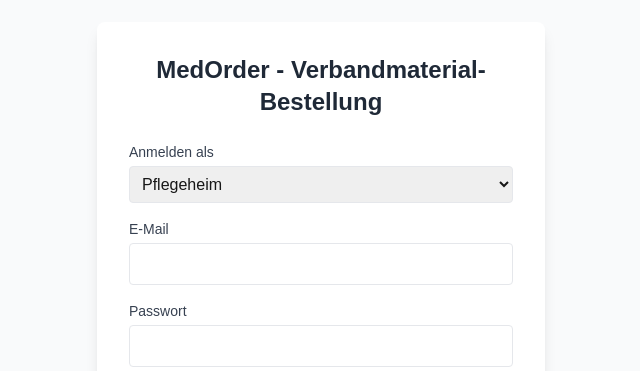
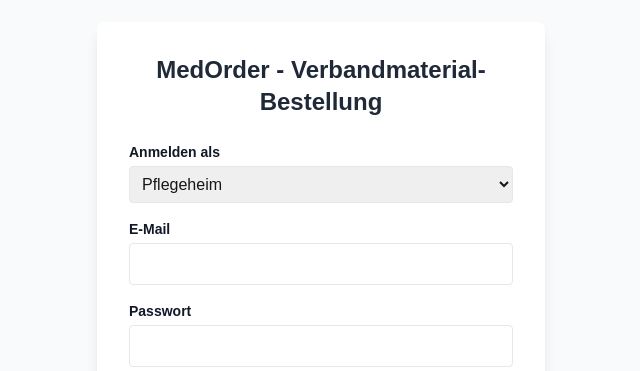
Before and after one commit to automedix/medorder, a Next.js app: page /login in a window 1280 px wide. Shown: the part 162-533 px from the top of the page, without its empty margins (319-959 px from the left). Built offline with nearby package versions, Linux system fonts and the light colour scheme.

Commit message:
Fix: Darker text on login page, add error handling for carehomes

```diff
--- a/src/app/admin/carehomes/page.tsx
+++ b/src/app/admin/carehomes/page.tsx
@@ -66,8 +66,11 @@ export default function CareHomesPage() {
     return password
   }
 
+  const [error, setError] = useState('')
+
   const handleCreateCareHome = async (e: React.FormEvent) => {
     e.preventDefault()
+    setError('')
     const password = generatePassword()
 
     try {
@@ -90,10 +93,16 @@ export default function CareHomesPage() {
           address: ''
         })
         fetchCareHomes()
-        alert(`Pflegeheim angelegt! Das temporäre Passwort ist: ${password}\n\nBitte notieren und sicher übermitteln!`)
+        alert(`Pflegeheim angelegt!\n\nE-Mail: ${newCareHome.email}\nPasswort: ${password}\n\nBitte notieren und sicher übermitteln!`)
+      } else if (res.status === 401) {
+        setError('Nicht autorisiert. Bitte erneut anmelden.')
+      } else {
+        const data = await res.json()
+        setError(data.error || 'Fehler beim Anlegen')
       }
     } catch (error) {
       console.error('Fehler:', error)
+      setError('Verbindungsfehler')
     }
   }
 
@@ -130,6 +139,13 @@ export default function CareHomesPage() {
         {/* Neues Pflegeheim Formular */}
         <div className="bg-white rounded-lg shadow p-6 mb-8">
           <h2 className="text-lg font-semibold mb-4">Neues Pflegeheim anlegen</h2>
+
+          {error && (
+            <div className="mb-4 p-3 bg-red-100 text-red-700 rounded">
+              {error}
+            </div>
+          )}
+
           <form onSubmit={handleCreateCareHome} className="grid grid-cols-1 md:grid-cols-2 gap-4">
             <input
               type="text"
--- a/src/app/login/page.tsx
+++ b/src/app/login/page.tsx
@@ -51,7 +51,7 @@ export default function LoginPage() {
 
         <form onSubmit={handleSubmit} className="space-y-4">
           <div>
-            <label className="block text-sm font-medium text-gray-700 mb-1">
+            <label className="block text-sm font-bold text-gray-900 mb-1">
               Anmelden als
             </label>
             <select
@@ -65,7 +65,7 @@ export default function LoginPage() {
           </div>
 
           <div>
-            <label className="block text-sm font-medium text-gray-700 mb-1">
+            <label className="block text-sm font-bold text-gray-900 mb-1">
               E-Mail
             </label>
             <input
@@ -78,7 +78,7 @@ export default function LoginPage() {
           </div>
 
           <div>
-            <label className="block text-sm font-medium text-gray-700 mb-1">
+            <label className="block text-sm font-bold text-gray-900 mb-1">
               Passwort
             </label>
             <input
```
